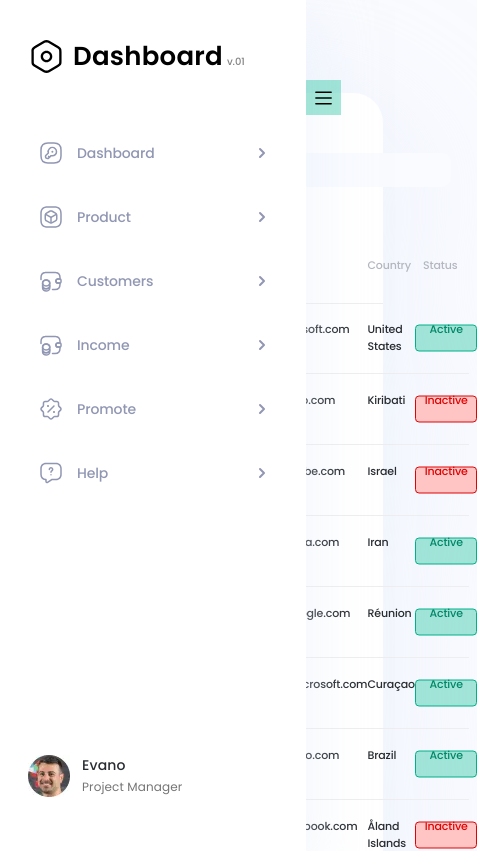
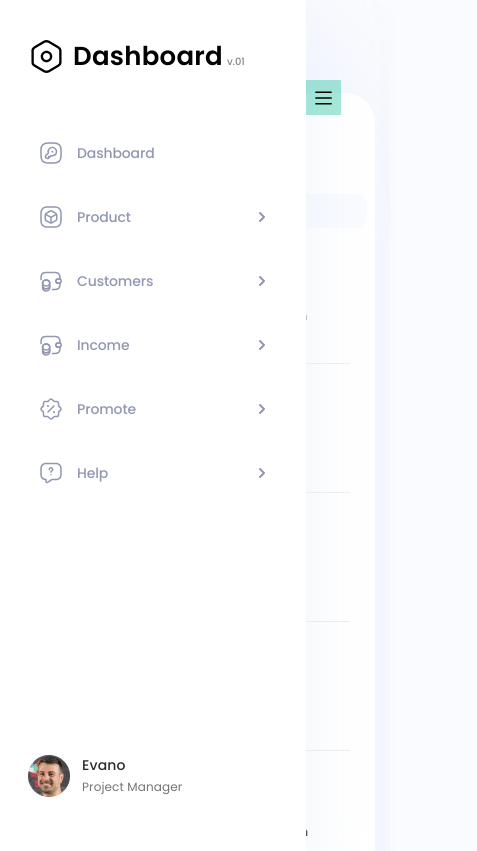
Before and after one commit to tarik2454/test-task-CRM-Dashboard-Customers, a React (Vite) app: page /test-task-CRM-Dashboard-Customers/customers in a window 390 px wide. Shown: the top 851 px of the page, 477 px wide, since content can reach past the window. Built offline with nearby package versions, Linux system fonts and the light colour scheme.

Commit message:
adds adaptive layout

```diff
--- a/package.json
+++ b/package.json
@@ -13,6 +13,7 @@
     "normalize.css": "^8.0.1",
     "prop-types": "^15.8.1",
     "react-dom": "^18.2.0",
+    "react-responsive": "^9.0.2",
     "react-router-dom": "^6.21.1",
     "source-map": "^0.7.4"
   },
--- a/src/components/BorderCustomers/BorderCustomers.jsx
+++ b/src/components/BorderCustomers/BorderCustomers.jsx
@@ -1,9 +1,44 @@
-import customers from '../../data/customers';
+import { useMediaQuery } from 'react-responsive';
+
+import customers from '@/data/customers';
 
 import styles from '../BorderCustomers/BorderCustomers.module.scss';
 
 export default function BorderCustomers() {
-  return (
+  const isMobile = useMediaQuery({ query: '(max-width: 767.8px)' });
+
+  return isMobile ? (
+    <table className={styles.table}>
+      <tbody>
+        {customers.map((item, index) => (
+          <tr className={styles.table__itemMobile} key={index}>
+            <tr className={styles.table__lineMobile}>
+              <td className={styles.table__headerMobile}>Customer Name</td>
+              <td className={styles.table__headerMobile}>Company</td>
+              <td className={styles.table__headerMobile}>Phone Number</td>
+              <td className={styles.table__headerMobile}>Email</td>
+              <td className={styles.table__headerMobile}>Country</td>
+              <td className={styles.table__headerMobile}>Status</td>
+            </tr>
+            <tr className={styles.table__contentMobile}>
+              <td className={styles.table__cellMobile}>{item.name}</td>
+              <td className={styles.table__cellMobile}>{item.company}</td>
+              <td className={styles.table__cellMobile}>{item.phone}</td>
+              <td className={styles.table__cellMobile}>{item.email}</td>
+              <td className={styles.table__cellMobile}>{item.country}</td>
+              <td
+                className={`${styles.table__cellMobile} ${
+                  item.status === 'Active' ? styles.active : styles.inactive
+                }`}
+              >
+                {item.status}
+              </td>
+            </tr>
+          </tr>
+        ))}
+      </tbody>
+    </table>
+  ) : (
     <table className={styles.table}>
       <thead className={styles.table__line}>
         <tr>
--- a/src/components/BorderCustomers/BorderCustomers.module.scss
+++ b/src/components/BorderCustomers/BorderCustomers.module.scss
@@ -1,11 +1,18 @@
 @import '@/styles/all-styles';
 
 .table {
+  display: flex;
+  flex-direction: column;
   width: 100%;
   max-width: 96.8rem;
   margin-bottom: 3rem;
   border-collapse: collapse;
-  font-size: 1.1rem;
+  font-size: 1.2rem;
+
+  @include media(768) {
+    display: table;
+    font-size: 1.1rem;
+  }
 
   @include media(1440) {
     font-size: inherit;
@@ -14,7 +21,7 @@
 
 .table__line {
   &::after {
-    display: block;
+    display: none;
     content: '';
     width: 100%;
     height: 1px;
@@ -22,6 +29,10 @@
 
     position: absolute;
     left: 0;
+
+    @include media(768) {
+      display: block;
+    }
   }
 }
 
@@ -49,7 +60,9 @@
   }
 
   &:last-child {
-    text-align: center;
+    @include media(768) {
+      text-align: center;
+    }
   }
 
   &.active {
@@ -57,7 +70,7 @@
     position: relative;
 
     &::after {
-      display: block;
+      display: none;
       content: '';
       width: 6rem;
       height: 2.5rem;
@@ -72,6 +85,10 @@
 
       transform: translate(-50%, -50%);
 
+      @include media(768) {
+        display: block;
+      }
+
       @include media(1440) {
         width: 8rem;
         height: 2.9rem;
@@ -84,7 +101,7 @@
     position: relative;
 
     &::after {
-      display: block;
+      display: none;
       content: '';
       width: 6rem;
       height: 2.5rem;
@@ -99,6 +116,10 @@
 
       transform: translate(-50%, -50%);
 
+      @include media(768) {
+        display: block;
+      }
+
       @include media(1440) {
         width: 8rem;
         height: 2.9rem;
@@ -110,3 +131,41 @@
     padding: 2.4rem 0;
   }
 }
+
+.table__itemMobile {
+  display: flex;
+  gap: 5rem;
+  margin-bottom: 1.5rem;
+  border-bottom: 1px solid #eee;
+}
+
+.table__lineMobile {
+  display: flex;
+  flex-direction: column;
+}
+
+.table__headerMobile {
+  color: $secondary-text-color;
+
+  &:last-child {
+    text-align: left;
+  }
+}
+
+.table__contentMobile {
+  display: flex;
+  flex-direction: column;
+  gap: 0.1rem;
+}
+
+.table__cellMobile {
+  border: none;
+
+  &.active {
+    color: $active-color;
+  }
+
+  &.inactive {
+    color: $inactive-color;
+  }
+}
--- a/src/components/Container/Container.module.scss
+++ b/src/components/Container/Container.module.scss
@@ -1,9 +1,10 @@
 .container {
-  width: 100%;
+  max-width: 375px;
   margin: 0px auto;
-  max-width: 375px;
+  padding: 0 1.5rem;
 
   @media screen and (min-width: 768px) {
+    width: 100%;
     max-width: 728px;
     padding: 0 2rem;
   }
--- a/src/components/NavBar/NavBar.jsx
+++ b/src/components/NavBar/NavBar.jsx
@@ -22,9 +22,11 @@ export default function NavBar() {
                 {item.label}
               </div>
 
-              <svg width="16" height="16" viewBox="0 0 16 16" alt="Right">
-                <use href={spriteSvg + '#chevron-right'} />
-              </svg>
+              {index !== 0 && (
+                <svg width="16" height="16" viewBox="0 0 16 16" alt="Right">
+                  <use href={spriteSvg + '#chevron-right'} />
+                </svg>
+              )}
             </Link>
           </li>
         ))}
--- a/src/components/Pagination/Pagination.module.scss
+++ b/src/components/Pagination/Pagination.module.scss
@@ -2,7 +2,16 @@
 
 .pagination {
   display: flex;
-  justify-content: space-between;
+  flex-wrap: wrap;
+  flex-direction: column;
+  gap: 2rem;
+
+  @include media(768) {
+    flex-direction: row;
+    justify-content: space-between;
+    align-items: center;
+    gap: 0;
+  }
 }
 
 .pagination__text {
--- a/src/components/SearchForm/SearchForm.module.scss
+++ b/src/components/SearchForm/SearchForm.module.scss
@@ -1,9 +1,11 @@
 @import '@/styles/all-styles';
 
 .form {
-  width: 100%;
-  max-width: 21.6rem;
   position: relative;
+
+  @include media(768) {
+    max-width: 21.6rem;
+  }
 }
 
 .form__button {
@@ -22,6 +24,7 @@
 }
 
 .form__input {
+  width: 100%;
   padding: 1rem 1rem 1rem 4rem;
   border-radius: 1rem;
   border: none;
@@ -36,4 +39,8 @@
   &:active {
     outline: 1px solid #b5b7c0;
   }
+
+  @include media(768) {
+    width: inherit;
+  }
 }
--- a/src/components/Section/Section.module.scss
+++ b/src/components/Section/Section.module.scss
@@ -1,10 +1,14 @@
 @import '@/styles/all-styles';
 
 .section {
-  padding: 3rem 4rem 4rem 4rem;
+  padding: 2rem 2.5rem 2.5rem 2rem;
   background-color: $secondary-bg-color;
   border-radius: 3rem;
   filter: drop-shadow(0px 10px 60px rgba(226, 236, 249, 0.5));
+
+  @include media(768) {
+    padding: 3rem 4rem 4rem 4rem;
+  }
 
   @include media(1440) {
     padding: 3rem 4rem 4rem 3.8rem;
--- a/src/components/SideBar/SideBar.jsx
+++ b/src/components/SideBar/SideBar.jsx
@@ -37,6 +37,7 @@ export default function SideBar() {
           <use href={spriteSvg + '#burger-menu'} />
         </svg>
       </button>
+
       <div className={styles.sidebar__content}>
         <Logo />
         <NavBar />
--- a/src/pages/Customers/Customers.jsx
+++ b/src/pages/Customers/Customers.jsx
@@ -14,6 +14,7 @@ export default function Customers() {
         </div>
         <SearchForm />
       </div>
+
       <BorderCustomers />
       <Pagination />
     </>
--- a/src/pages/Customers/Customers.module.scss
+++ b/src/pages/Customers/Customers.module.scss
@@ -17,12 +17,22 @@
 
 .customers {
   display: flex;
-  justify-content: space-between;
-  align-items: center;
-  margin-bottom: 4rem;
+  flex-wrap: wrap;
+  margin-bottom: 2.2rem;
+
+  @include media(768) {
+    justify-content: space-between;
+    align-items: center;
+    margin-bottom: 4rem;
+  }
 }
 
 .customers__header {
   display: flex;
   flex-direction: column;
+  margin-bottom: 2rem;
+
+  @include media(768) {
+    margin-bottom: 0;
+  }
 }
--- a/vite.config.js
+++ b/vite.config.js
@@ -17,5 +17,5 @@ export default defineConfig({
       '@': fileURLToPath(new URL('./src', import.meta.url)),
     },
   },
-  // base: '/test-task-CRM-Dashboard-Customers/',
+  base: '/test-task-CRM-Dashboard-Customers/',
 });
```
Also changed, not shown: 1 other file (tests, documents, lock files or other folders).
